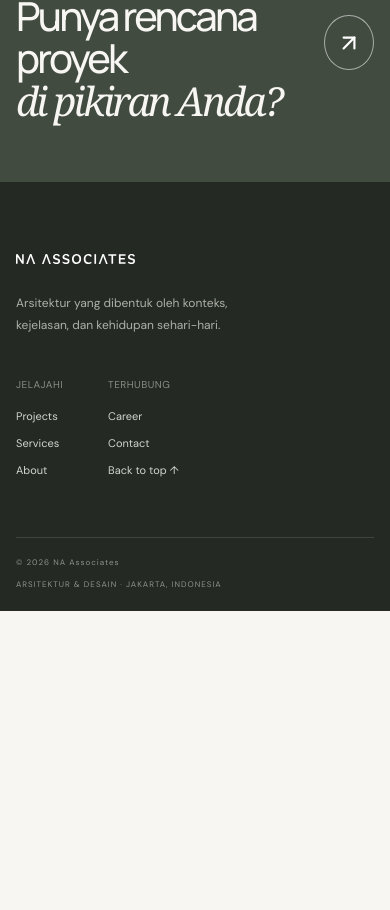
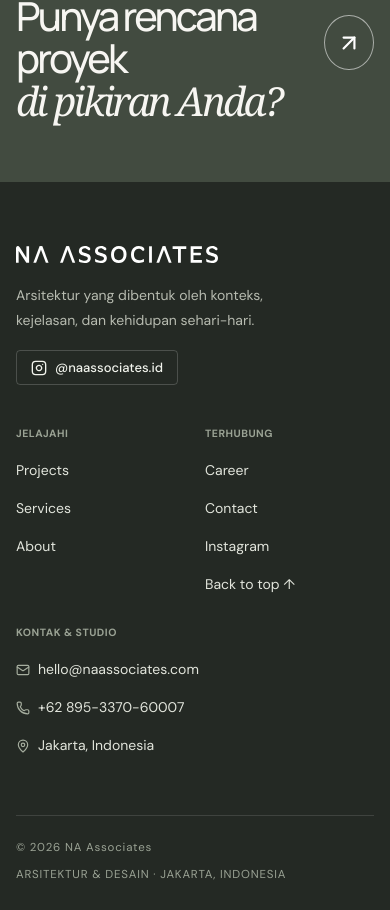
Before and after one commit to ickitasm/na-associates-prototype, a React (Vite) app: page / in a window 390 px wide. Shown: the part 2990-3900 px from the top of the page. Before the commit the page ends 3601 px from the top, so only its background shows below. Built offline with nearby package versions, Linux system fonts and the light colour scheme.

Commit message:
feat(ui): redesign public footer and add contact links
Updated the footer component with a new layout, additional contact icons (Instagram, Mail, Map, Phone), and updated CSS styling to improve visual hierarchy and accessibility.

```diff
--- a/src/components/ui.jsx
+++ b/src/components/ui.jsx
@@ -1,5 +1,5 @@
 import React, { useEffect, useRef, useState } from 'react';
-import { ArrowUpRight, CalendarDays, Clock3, FileText, FolderOpen, Image, Info, Plus, Activity, ExternalLink, Upload } from 'lucide-react';
+import { ArrowUpRight, CalendarDays, Clock3, FileText, FolderOpen, Image, Info, Instagram, Mail, MapPin, Phone, Plus, Activity, ExternalLink, Upload } from 'lucide-react';
 import { money, dateFmt } from '../lib/utils';
 import vectorLogo from '../public/Vector.svg';
 
@@ -40,7 +40,52 @@ export function Brand({ inverse = false }) {
 }
 export function PageIntro({ eyebrow, title, italic, desc }) { return <section className="page-intro wrap">{eyebrow && <div className="eyebrow">{eyebrow}</div>}<h1>{title} <em>{italic}</em></h1>{desc && <p>{desc}</p>}</section>; }
 export function Field({ label, required, placeholder, type='text', textarea=false }) { return <label className="field"><span>{label}{required && <b> *</b>}</span>{textarea ? <textarea placeholder={placeholder} required={required} rows="4"/> : <input type={type} placeholder={placeholder} required={required}/>}</label>; }
-export function PublicFooter({ go }) { return <footer className="public-footer"><div className="wrap footer-top"><div><Brand inverse/><p>Arsitektur yang dibentuk oleh konteks,<br/>kejelasan, dan kehidupan sehari-hari.</p></div><div className="footer-links"><div><small>JELAJAHI</small><button onClick={() => go('projects')}>Projects</button><button onClick={() => go('services')}>Services</button><button onClick={() => go('about')}>About</button></div><div><small>TERHUBUNG</small><button onClick={() => go('career')}>Career</button><button onClick={() => go('contact')}>Contact</button><button onClick={() => go('home')}>Back to top ↑</button></div></div></div><div className="wrap footer-bottom"><span>© 2026 NA Associates</span><span>ARSITEKTUR & DESAIN · JAKARTA, INDONESIA</span></div></footer>; }
+export function PublicFooter({ go }) {
+  return (
+    <footer className="public-footer">
+      <div className="wrap footer-top">
+        <div className="footer-brand-col">
+          <Brand inverse/>
+          <p>Arsitektur yang dibentuk oleh konteks, kejelasan, dan kehidupan sehari-hari.</p>
+          <a
+            className="footer-social-link"
+            href="https://instagram.com/naassociates.id"
+            target="_blank"
+            rel="noopener noreferrer"
+          >
+            <Instagram size={16}/>
+            <span>@naassociates.id</span>
+          </a>
+        </div>
+        <div className="footer-links">
+          <div>
+            <small>JELAJAHI</small>
+            <button type="button" onClick={() => go('projects')}>Projects</button>
+            <button type="button" onClick={() => go('services')}>Services</button>
+            <button type="button" onClick={() => go('about')}>About</button>
+          </div>
+          <div>
+            <small>TERHUBUNG</small>
+            <button type="button" onClick={() => go('career')}>Career</button>
+            <button type="button" onClick={() => go('contact')}>Contact</button>
+            <a href="https://instagram.com/naassociates.id" target="_blank" rel="noopener noreferrer">Instagram</a>
+            <button type="button" onClick={() => window.scrollTo({ top: 0, behavior: 'smooth' })}>Back to top ↑</button>
+          </div>
+          <div className="footer-contact-col">
+            <small>KONTAK &amp; STUDIO</small>
+            <a href="mailto:hello@naassociates.com"><Mail size={14}/><span>hello@naassociates.com</span></a>
+            <a href="https://wa.me/62895337060007" target="_blank" rel="noopener noreferrer"><Phone size={14}/><span>+62 895-3370-60007</span></a>
+            <span className="footer-contact-item"><MapPin size={14}/><span>Jakarta, Indonesia</span></span>
+          </div>
+        </div>
+      </div>
+      <div className="wrap footer-bottom">
+        <span>© 2026 NA Associates</span>
+        <span>ARSITEKTUR &amp; DESAIN · JAKARTA, INDONESIA</span>
+      </div>
+    </footer>
+  );
+}
 export function ProgressBar({ value=0 }) { return <div className="progress-bar"><span style={{width:`${Math.max(0,Math.min(100,value))}%`}}/></div>; }
 export function SectionHeading({ number, title, badge = null, description, action, onAction, actionClassName = '', actionIcon = null }) {
   return (
```
Also changed, not shown: src/styles.css.
